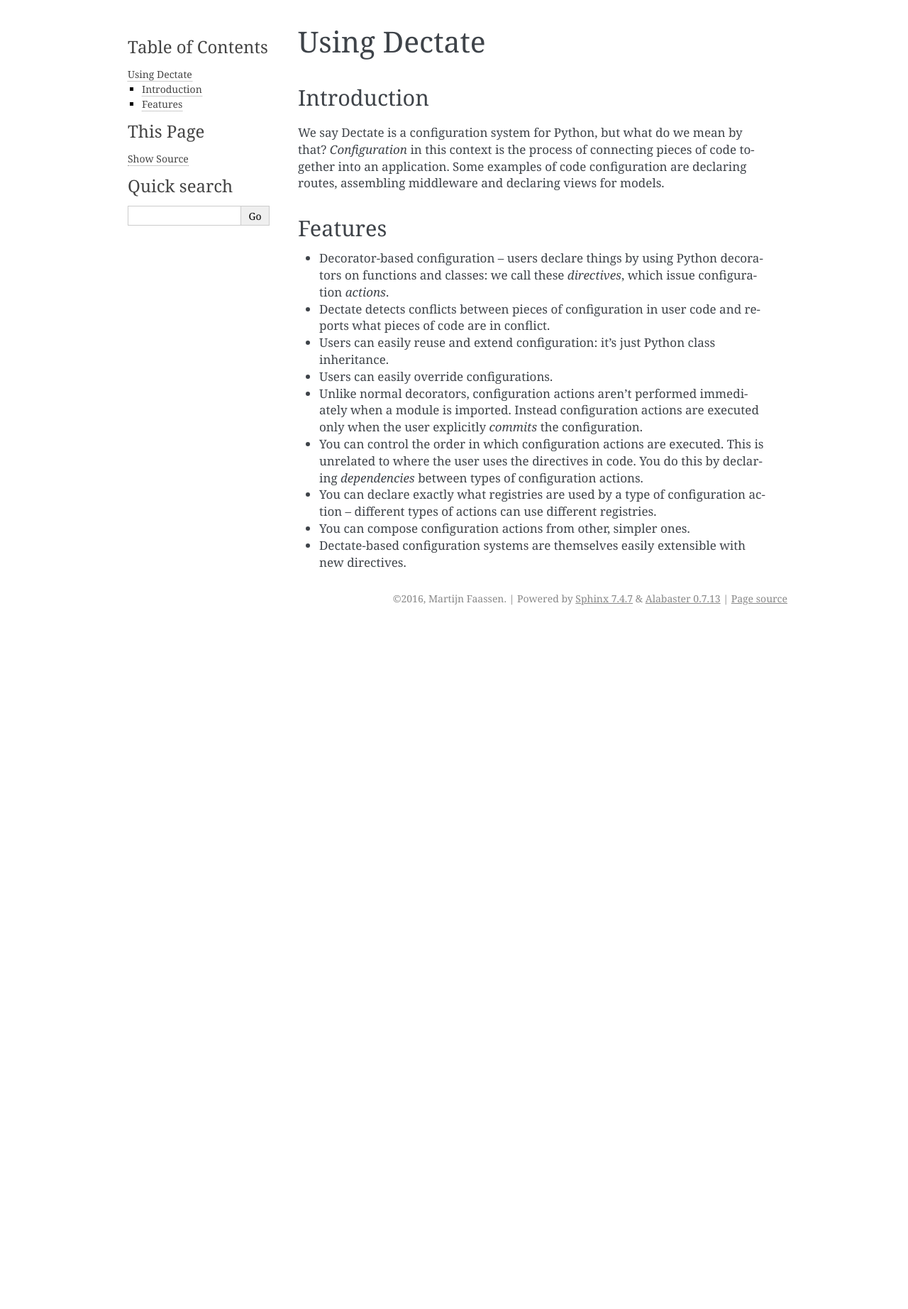
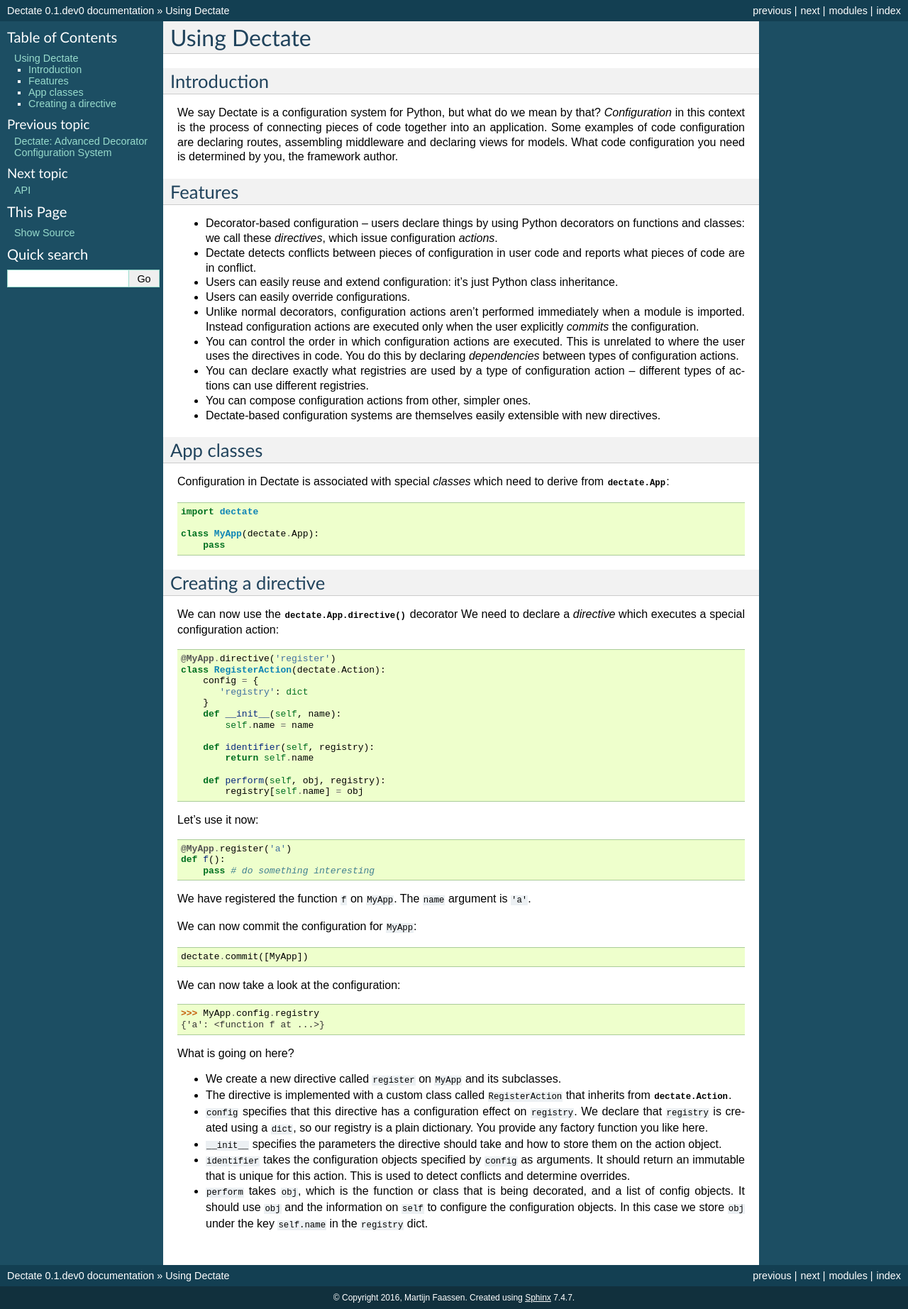
Before and after one commit to morepath/dectate, a Sphinx documentation site: the page built from doc/usage.rst, in a window 1280 px wide. Shown: the whole page at 71% size. Built offline with Sphinx 7.4.7, drawn with Linux system fonts in a browser that asks for light colours; before the commit the page ends 900 px from its top, so only the background shows below that.

Commit message:
More documentation.

```diff
--- a/doc/conf.py
+++ b/doc/conf.py
@@ -26,7 +26,8 @@ import pkg_resources
 
 # Add any Sphinx extension module names here, as strings. They can be extensions
 # coming with Sphinx (named 'sphinx.ext.*') or your custom ones.
-extensions = ['sphinx.ext.autodoc', 'sphinx.ext.intersphinx']
+extensions = ['sphinx.ext.doctest',
+              'sphinx.ext.autodoc', 'sphinx.ext.intersphinx']
 
 autoclass_content = 'both'
 
@@ -65,6 +66,7 @@ author = u'Martijn Faassen'
 version = pkg_resources.get_distribution('dectate').version
 # The full version, including alpha/beta/rc tags.
 release = version
+
 
 # The language for content autogenerated by Sphinx. Refer to documentation
 # for a list of supported languages.
@@ -115,7 +117,7 @@ todo_include_todos = False
 
 # The theme to use for HTML and HTML Help pages.  See the documentation for
 # a list of builtin themes.
-html_theme = 'alabaster'
+html_theme = 'default'
 
 # Theme options are theme-specific and customize the look and feel of a theme
 # further.  For a list of options available for each theme, see the
@@ -287,8 +289,7 @@ texinfo_documents = [
 # How to display URL addresses: 'footnote', 'no', or 'inline'.
 #texinfo_show_urls = 'footnote'
 
-# If true, do not generate a @detailmenu in the "Top" node's menu.
-#texinfo_no_detailmenu = False
+doctest_path = [os.path.abspath('..')]
 
 
 # Example configuration for intersphinx: refer to the Python standard library.
--- a/doc/history.rst
+++ b/doc/history.rst
@@ -19,7 +19,7 @@ off as the Martian_ library.
 
 .. _Martian: https://pypi.python.org/pypi/martian
 
-Chris McDonough was then inspired by Martian to create Venusian__, a
+Chris McDonough was then inspired by Martian to create Venusian_, a
 deferred decorator execution system. It is like Martian in that it
 imports Python modules recursively in order to find configuration.
 
--- a/doc/usage.rst
+++ b/doc/usage.rst
@@ -8,7 +8,8 @@ We say Dectate is a configuration system for Python, but what do we
 mean by that? *Configuration* in this context is the process of
 connecting pieces of code together into an application. Some examples
 of code configuration are declaring routes, assembling middleware and
-declaring views for models.
+declaring views for models. What code configuration you need is
+determined by you, the framework author.
 
 Features
 --------
@@ -43,3 +44,88 @@ Features
 
 * Dectate-based configuration systems are themselves easily extensible
   with new directives.
+
+App classes
+-----------
+
+Configuration in Dectate is associated with special *classes* which need
+to derive from :class:`dectate.App`:
+
+.. testcode::
+
+  import dectate
+
+  class MyApp(dectate.App):
+      pass
+
+Creating a directive
+--------------------
+
+We can now use the :meth:`dectate.App.directive` decorator We need to
+declare a *directive* which executes a special configuration action:
+
+.. testcode::
+
+  @MyApp.directive('register')
+  class RegisterAction(dectate.Action):
+      config = {
+         'registry': dict
+      }
+      def __init__(self, name):
+          self.name = name
+
+      def identifier(self, registry):
+          return self.name
+
+      def perform(self, obj, registry):
+          registry[self.name] = obj
+
+Let's use it now:
+
+.. testcode::
+
+  @MyApp.register('a')
+  def f():
+      pass # do something interesting
+
+We have registered the function ``f`` on ``MyApp``. The ``name``
+argument is ``'a'``.
+
+We can now commit the configuration for ``MyApp``:
+
+.. testcode::
+
+  dectate.commit([MyApp])
+
+We can now take a look at the configuration:
+
+.. doctest::
+
+  >>> MyApp.config.registry
+  {'a': <function f at ...>}
+
+What is going on here?
+
+* We create a new directive called ``register`` on ``MyApp`` and
+  its subclasses.
+
+* The directive is implemented with a custom class called
+  ``RegisterAction`` that inherits from :class:`dectate.Action`.
+
+* ``config`` specifies that this directive has a configuration effect
+  on ``registry``. We declare that ``registry`` is created using
+  a ``dict``, so our registry is a plain dictionary. You provide
+  any factory function you like here.
+
+* ``__init__`` specifies the parameters the directive should take and how
+  to store them on the action object.
+
+* ``identifier`` takes the configuration objects specified by ``config``
+  as arguments. It should return an immutable that is unique for
+  this action. This is used to detect conflicts and determine overrides.
+
+* ``perform`` takes ``obj``, which is the function or class that is
+  being decorated, and a list of config objects. It should use ``obj`` and the
+  information on ``self`` to configure the configuration objects.
+  In this case we store ``obj`` under the key ``self.name`` in the
+  ``registry`` dict.
--- a/use_cases.txt
+++ b/use_cases.txt
@@ -107,3 +107,9 @@
   purposes.
 
 * Configure logger by directive directive?
+
+* is it possible to set up the registries before the action group
+  is executed?
+
+* should we store the *directives* on the configurable instead of the
+  actions to prevent any user code execution that can do too much?
```
Also changed, not shown: doc/developing.rst (+8 -0 lines).
